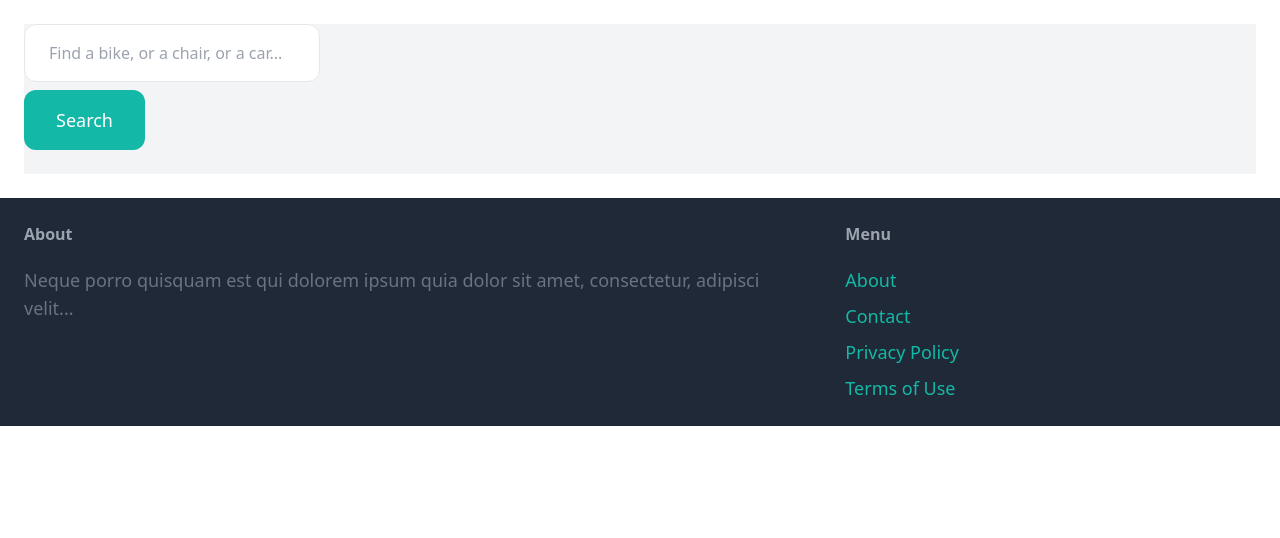
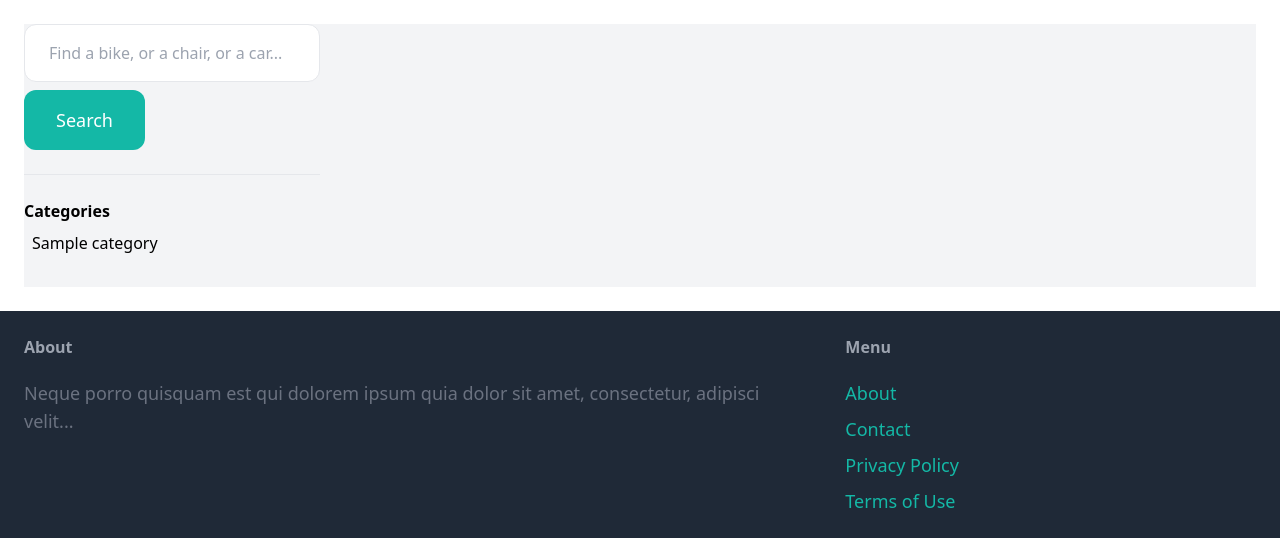
Before and after one commit to tiemouie01/puddle, a Django app: page /item/ in a window 1280 px wide. Shown: the part 77-615 px from the top of the page. Run offline with Django 5.2, Linux system fonts and the light colour scheme; tables that the repository leaves empty hold one stand-in row (values such as "Sample post"); some libraries are stand-ins or nearby versions.

Commit message:
Add option that filters by category

```diff
--- a/item/templates/item/items.html
+++ b/item/templates/item/items.html
@@ -9,6 +9,18 @@
                 <input name="query" class="w-full py-4 px-6 border rounded-xl" type="text" value="{{ query }}" placeholder="Find a bike, or a chair, or a car...">
                 <button class="mt-2 py-4 px-8 text-lg bg-teal-500 text-white rounded-xl">Search</button>
             </form>
+
+            <hr class="my-6">
+
+            <p class="font-semibold">Categories</p>
+
+            <ul>
+                {% for category in categories %}
+                    <li class="py-2 px-2 rounded-xl{% if category.id == category_id %} bg-gray-200{% endif %}">
+                        <a href="{% url 'item:items' %}?query={{ query }}&category={{ category.id }}">{{ category.name }}</a>
+                    </li>
+                {% endfor %}
+            </ul>
         </div>
 
         <div class="col-span-3">
--- a/item/views.py
+++ b/item/views.py
@@ -1,19 +1,27 @@
 from django.contrib.auth.decorators import login_required
+from django.db.models import Q
 from django.shortcuts import render, get_object_or_404, redirect
 
 from .forms import NewItemForm, EditItemForm
-from .models import Item
+from .models import Category, Item
 
 def items(request):
     query = request.GET.get('query', '')
+    category_id = request.GET.get('category', 0)
+    categories = Category.objects.all()
     items = Item.objects.filter(is_sold=False)
 
+    if category_id:
+        items = items.filter(category_id=category_id)
+
     if query:
-        items = items.filter(name__icontains=query)
+        items = items.filter(Q(name__icontains=query) | Q(description__icontains=query))
 
     return render(request, 'item/items.html', {
         'items': items,
         'query': query,
+        'categories': categories,
+        'category_id': int(category_id),
     })
 
 def detail(request, pk):
```
